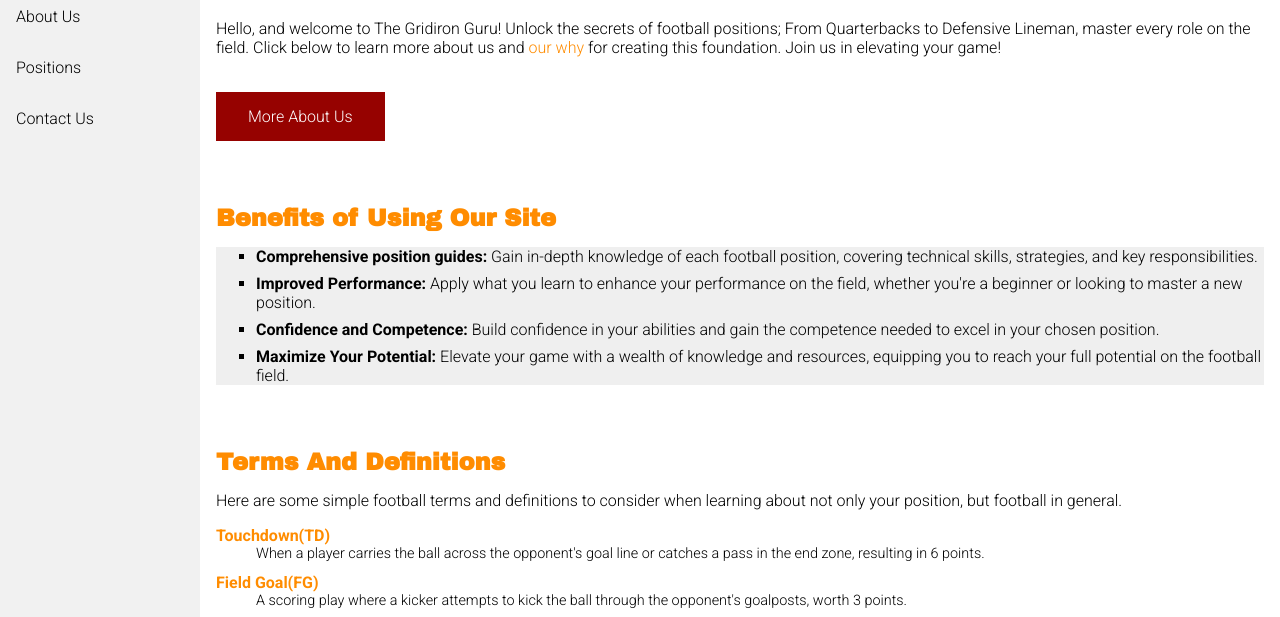
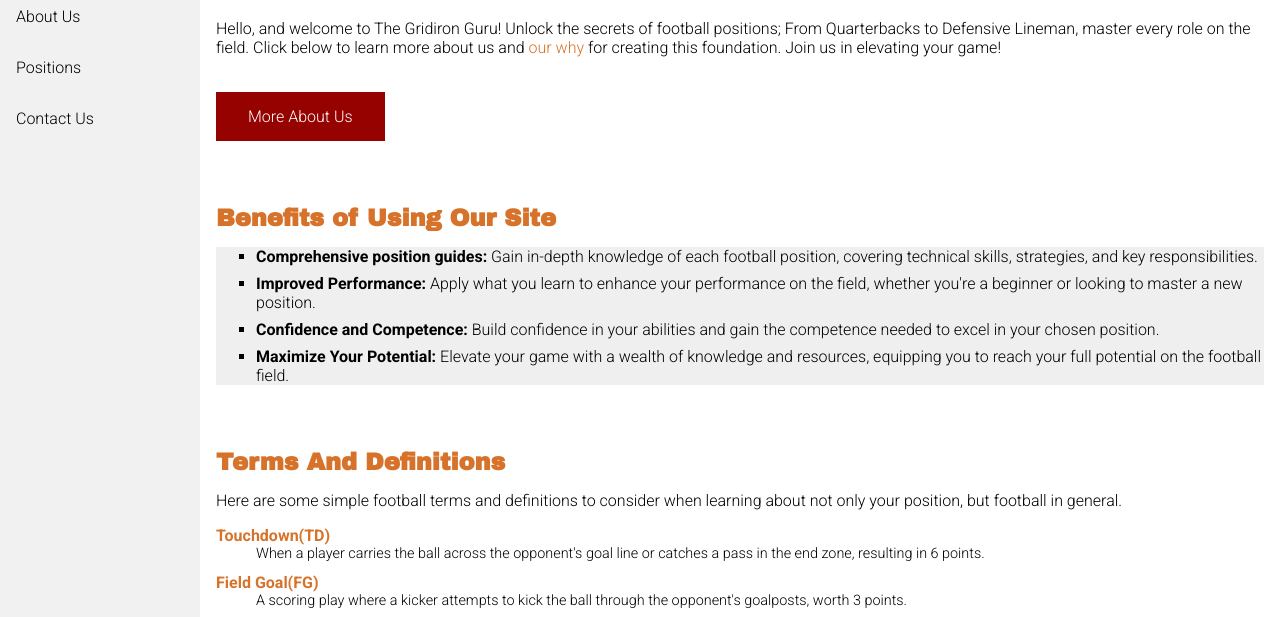
Before and after one commit to NT85/dwdd1600, a plain HTML site: page 04intro-css/index.html in a window 1280 px wide. Shown: the part 150-767 px from the top of the page. Drawn offline with Linux system fonts and the light colour scheme.

Commit message:
Update guru.css to change orange color

```diff
--- a/04intro-css/guru.css
+++ b/04intro-css/guru.css
@@ -70,7 +70,7 @@ div.content h1 {
 }
 
 div.content h2 {
-    color: #ff8c00;
+    color: #d67229;
     margin-bottom: .07rem;
     margin-top: 4rem;
 }
@@ -90,7 +90,7 @@ div.content ul li {
 }
 
 div.content dl dt {
-    color: #ff8c00;
+    color: #d67229;
     font-weight: 700;
 }
 
@@ -114,7 +114,7 @@ div.content address {
 }
 
 div.content a {
-    color: #ff8c00;
+    color: #d67229;
     text-decoration: none;
 }
 
@@ -148,7 +148,7 @@ div.button1 a {
 }
 
 div.button1 a:hover {
-    color: #ff8c00;
+    color: #d67229;
     font-weight: 700;
 }
 /** Screen Size Stuff **/
```
